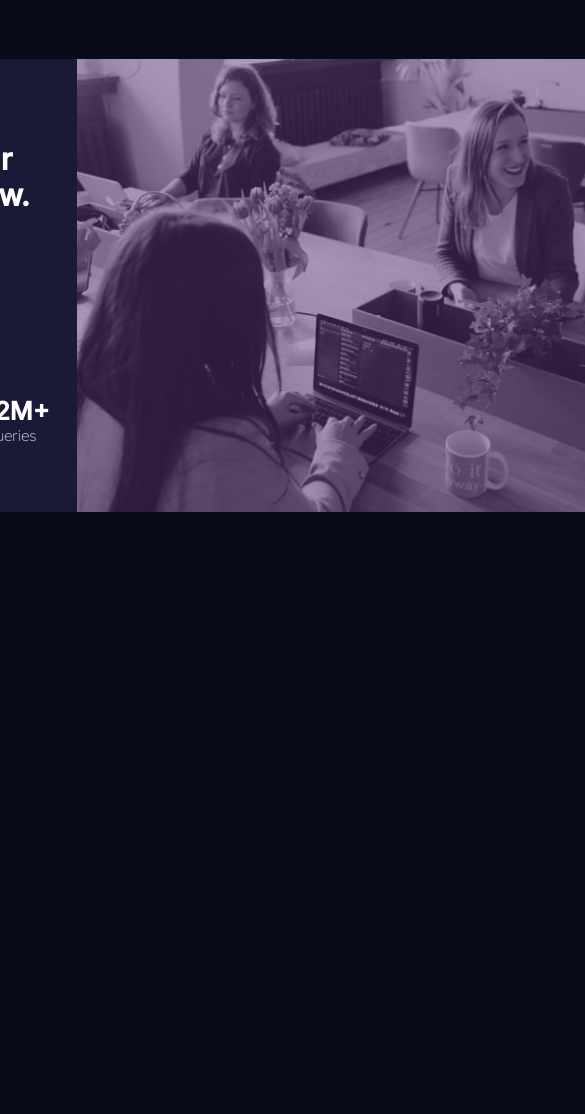
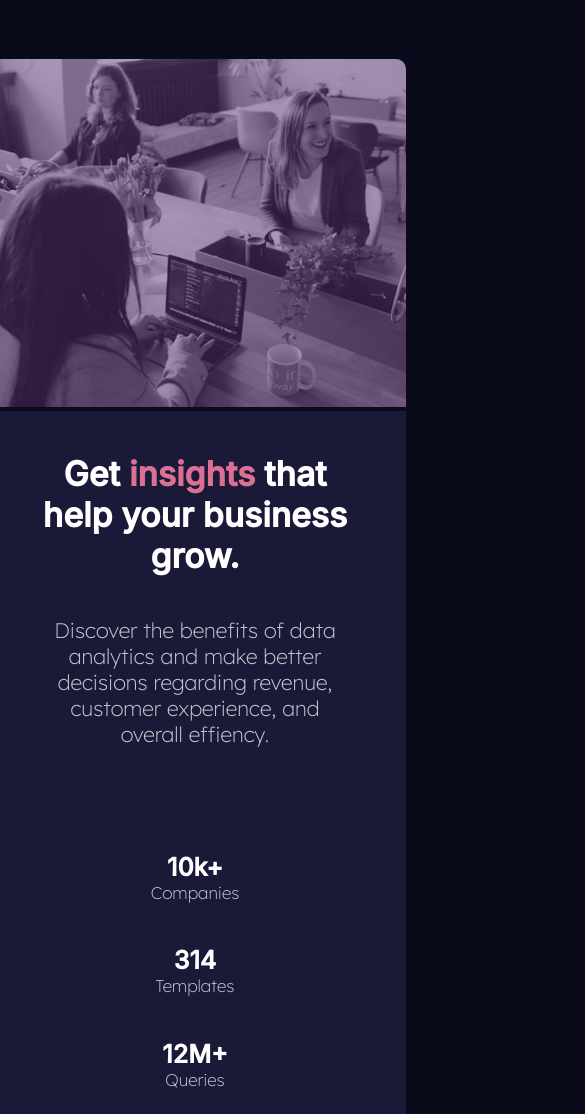
Before and after one commit to evanhill1989/stats-preview-card, a plain HTML site: page index.html in a window 390 px wide. Shown: the top 1114 px of the page, 585 px wide, since content can reach past the window. Before the commit the page ends 844 px from the top, so only its background shows below. Drawn offline with Linux system fonts and the light colour scheme.

Commit message:
add media queries

```diff
--- a/css/styles.css
+++ b/css/styles.css
@@ -14,25 +14,24 @@ body {
     font-family: 'Lexend Deca', sans-serif;
 }
 #stat-container {
-    display: grid;
-    grid-template-columns: repeat(2, 1fr);
-
+    display: flex;
 }
 .text {
     background-color: hsl(244, 38%, 16%);
-    padding: 15%;
+    padding: 5%;
     border-radius: 10px 0 0 10px;
+    margin-bottom: none;
 }
 .heading {
     margin-bottom: 20%;
 }
 .heading h1 {
-    font-size: 30px;
+    font-size: 40px;
     margin-bottom: 5%;
     font-family: 'Inter', sans-serif;
 }
 .heading p {
-    font-size: 15px;
+    font-size: 18px;
     padding-right: 10%;
     margin-top: 7%;
     font-family: 'Lexend Deca', sans-serif;
@@ -41,15 +40,15 @@ body {
 .stats {
     display: grid;
     grid-template-columns: repeat(3, 1fr);
-    column-gap: 5%;
     margin-top: 25%;
+    margin-bottom: none;
 }
 span h3 {
     font-size: 25px;
     font-family: 'Inter', sans-serif;
 }
 span p {
-    font-size: 15px;
+    font-size: 17px;
     font-family: 'Lexend Deca', sans-serif;
     color: hsl(0, 0%, 100%, 0.75);
 }
@@ -58,7 +57,45 @@ strong {
 }
 .image img {
     min-height: 100%;
-    min-width: 100%;
+    width: 470px;
     filter: opacity(0.5) drop-shadow(0 0 0 hsl(277, 64%, 61%));
     border-radius: 0 10px 10px 0;
 }
+
+/****** Media Query ******/
+
+@media screen and (max-width: 420px) {
+    #stat-container {
+        width: 50vh;
+        display: flex;
+        flex-direction: column-reverse;
+    }
+    .text {
+        text-align: center;
+        padding: 10%;
+        border-radius: 0 0 10px 10px;
+        margin-top: none;
+    }
+    .image img {
+        max-width: 100%;
+        border-radius: 10px 10px 0 0;
+        margin-bottom: none;
+    }
+    .heading h1 {
+        font-size: 4vh;
+    }
+    .heading p {
+        padding: 2vh;
+        font-size: 2.5vh;
+        margin-bottom: 0;
+    }
+    .stats {
+        display: flex;
+        flex-direction: column;
+        margin-top: 0;
+        padding-top: 0;
+    }
+    span {
+        padding: 2.5vh;
+    }
+}
```
